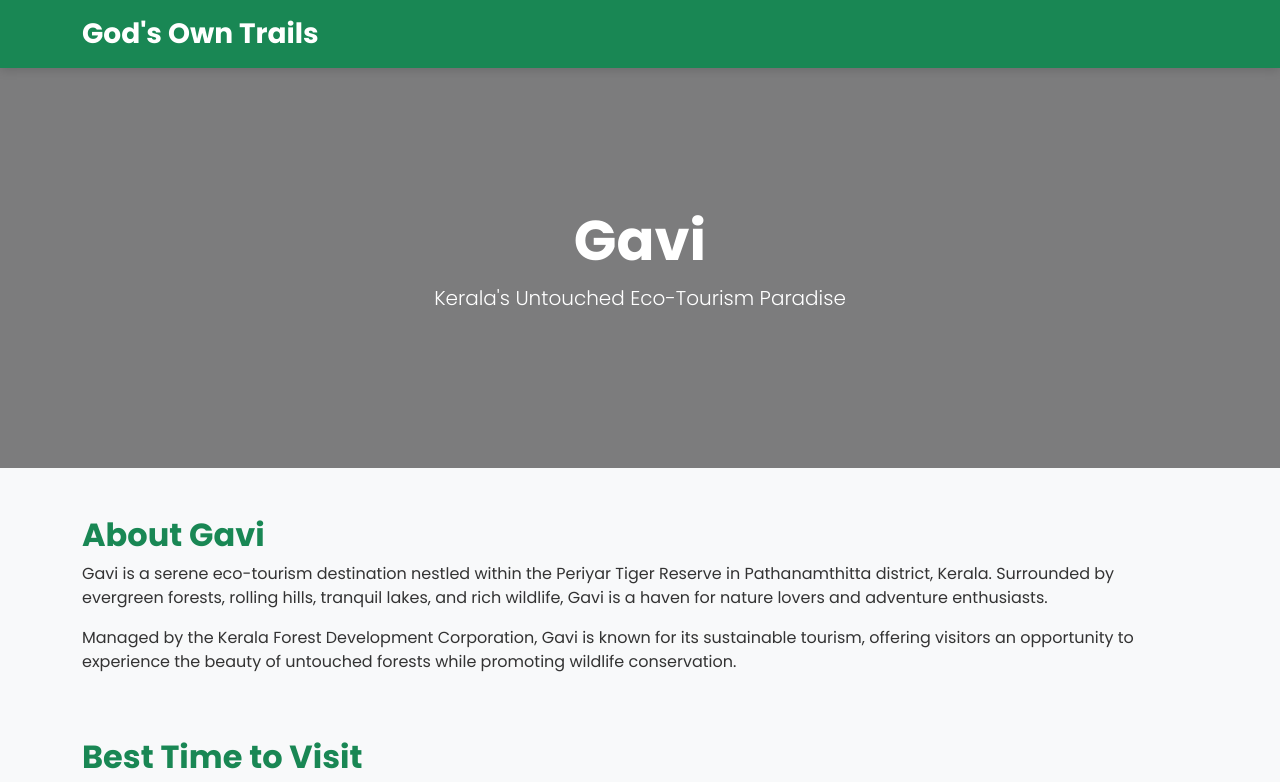
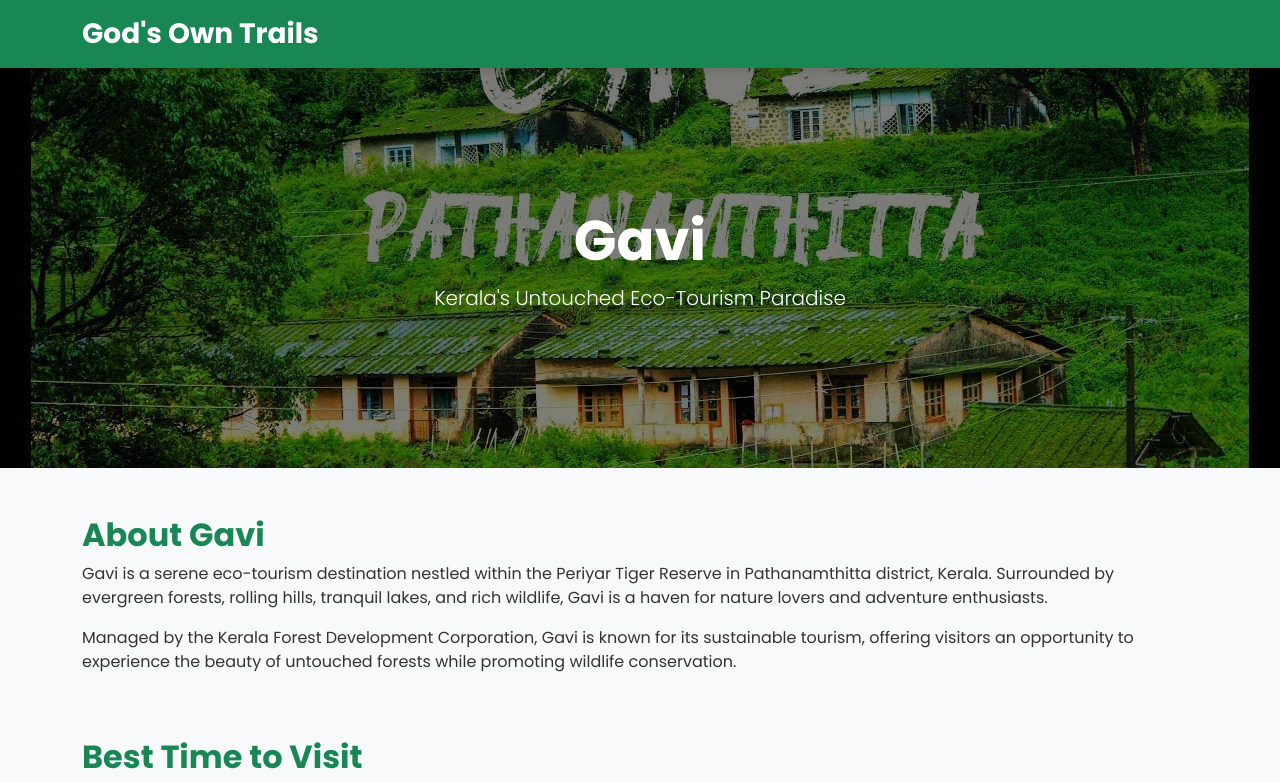
Before and after one commit to Haseenakts/travel-blog, a plain HTML site: page gavi.html in a window 1280 px wide. Shown: the top 782 px of the page. Drawn offline with nearby package versions, Linux system fonts and the light colour scheme.

Commit message:
Update gavi.html

```diff
--- a/gavi.html
+++ b/gavi.html
@@ -20,7 +20,7 @@
 
 <!-- Hero Section -->
 <header class="hero-page text-white d-flex align-items-center justify-content-center"
-style="background:linear-gradient(rgba(0,0,0,.5),rgba(0,0,0,.5)), url('images/gavi.jpg') center/cover; height:400px;">
+style="background:linear-gradient(rgba(0,0,0,.5),rgba(0,0,0,.5)), url('gavi.jpg') center/cover; height:400px;">
 
     <div class="text-center">
         <h1 class="display-4 fw-bold">Gavi</h1>
```
